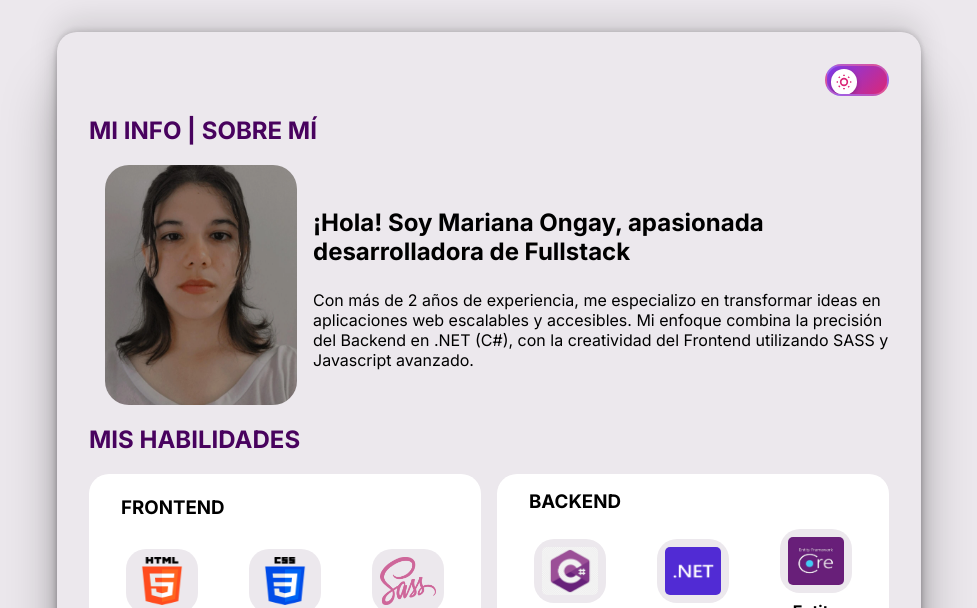
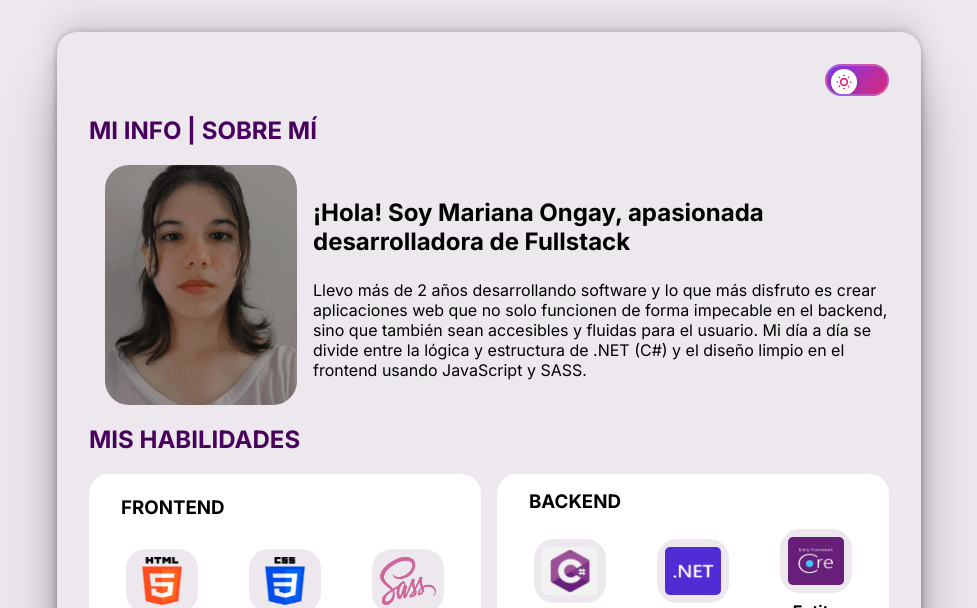
Before and after one commit to MarianaOngay17/MarianaOngay17.github.io, a website: page index.html in a window 1280 px wide. Shown: the top 608 px of the page, without its empty margins (151-1128 px from the left). Drawn offline with nearby package versions, Linux system fonts and the light colour scheme.

Commit message:
Revise personal introduction in index.html
Updated personal introduction to reflect more detailed experience and focus on user accessibility.

```diff
--- a/index.html
+++ b/index.html
@@ -52,9 +52,10 @@
             <img src="assets/images/mariana.webp" alt="Fotografía retrato de Mariana Ongay Ortiz">
             <div class="sobre-mi__texto">
                 <p class="sobre-mi__texto--header">¡Hola! Soy Mariana Ongay, apasionada desarrolladora de Fullstack</p>
-                <p>Con más de 2 años de experiencia, me especializo en transformar ideas en aplicaciones
-                    web escalables y accesibles. Mi enfoque combina la precisión del Backend en .NET (C#), con la
-                    creatividad del Frontend utilizando SASS y Javascript avanzado.
+                <p>Llevo más de 2 años desarrollando software y lo que más disfruto es crear aplicaciones web que no solo
+                    funcionen de forma impecable en el backend, sino que también sean accesibles y fluidas para el usuario.
+                    Mi día a día se divide entre la lógica y estructura de .NET (C#) y el diseño limpio en el frontend usando
+                    JavaScript y SASS.
                 </p>
             </div>
         </div> <!--.sobre-mi__content-->
```
